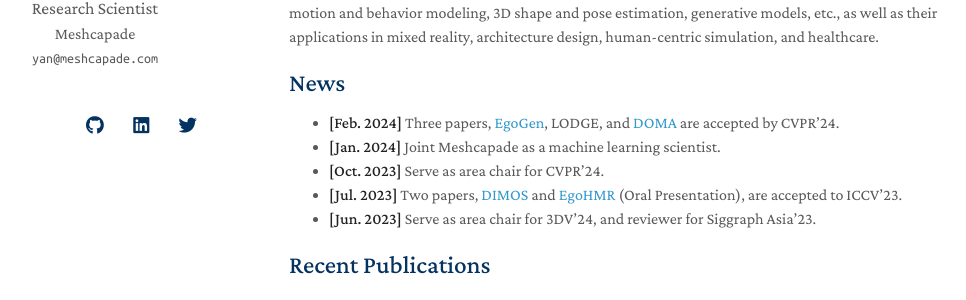
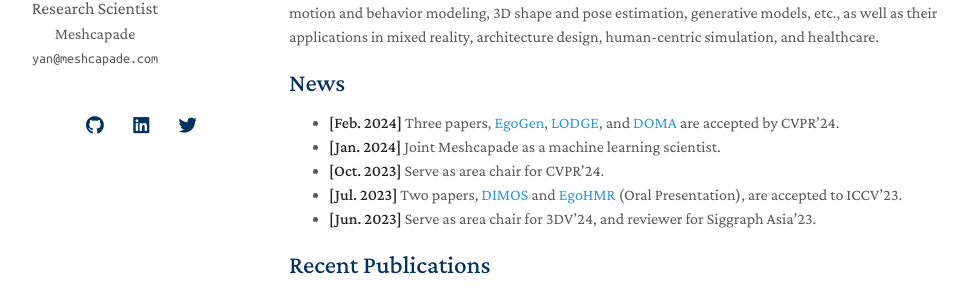
Before and after one commit to yz-cnsdqz/yz-cnsdqz.github.io, a Jekyll site: the page built from index.md, in a window 1280 px wide and 900 px high. Shown: the part 242-542 px from the top of the window, without its empty margins (181-1147 px from the left). Built offline with Jekyll 4.4.1, drawn with Linux system fonts in a browser that asks for light colours; nearby versions of some CDN libraries; a style sheet for code colours, icons or effects is not loaded; part of the change alters nothing that is shown.

```diff
--- a/index.md
+++ b/index.md
@@ -22,7 +22,7 @@ My researches cover a wide range of topics on **human-centric AI**, in particula
 
 
 ## News
-- **[Feb. 2024]** Three papers, [EgoGen](https://ego-gen.github.io), LODGE, and [DOMA](https://yz-cnsdqz.github.io/eigenmotion/DOMA/) are accepted by CVPR'24.
+- **[Feb. 2024]** Three papers, [EgoGen](https://ego-gen.github.io), [LODGE](https://li-ronghui.github.io/lodge), and [DOMA](https://yz-cnsdqz.github.io/eigenmotion/DOMA/) are accepted by CVPR'24.
 - **[Jan. 2024]** Joint Meshcapade as a machine learning scientist.
 - **[Oct. 2023]** Serve as area chair for CVPR'24.
 - **[Jul. 2023]** Two papers, [DIMOS](https://zkf1997.github.io/DIMOS/) and [EgoHMR](https://sanweiliti.github.io/egohmr/egohmr.html) (Oral Presentation), are accepted to ICCV'23.
```
